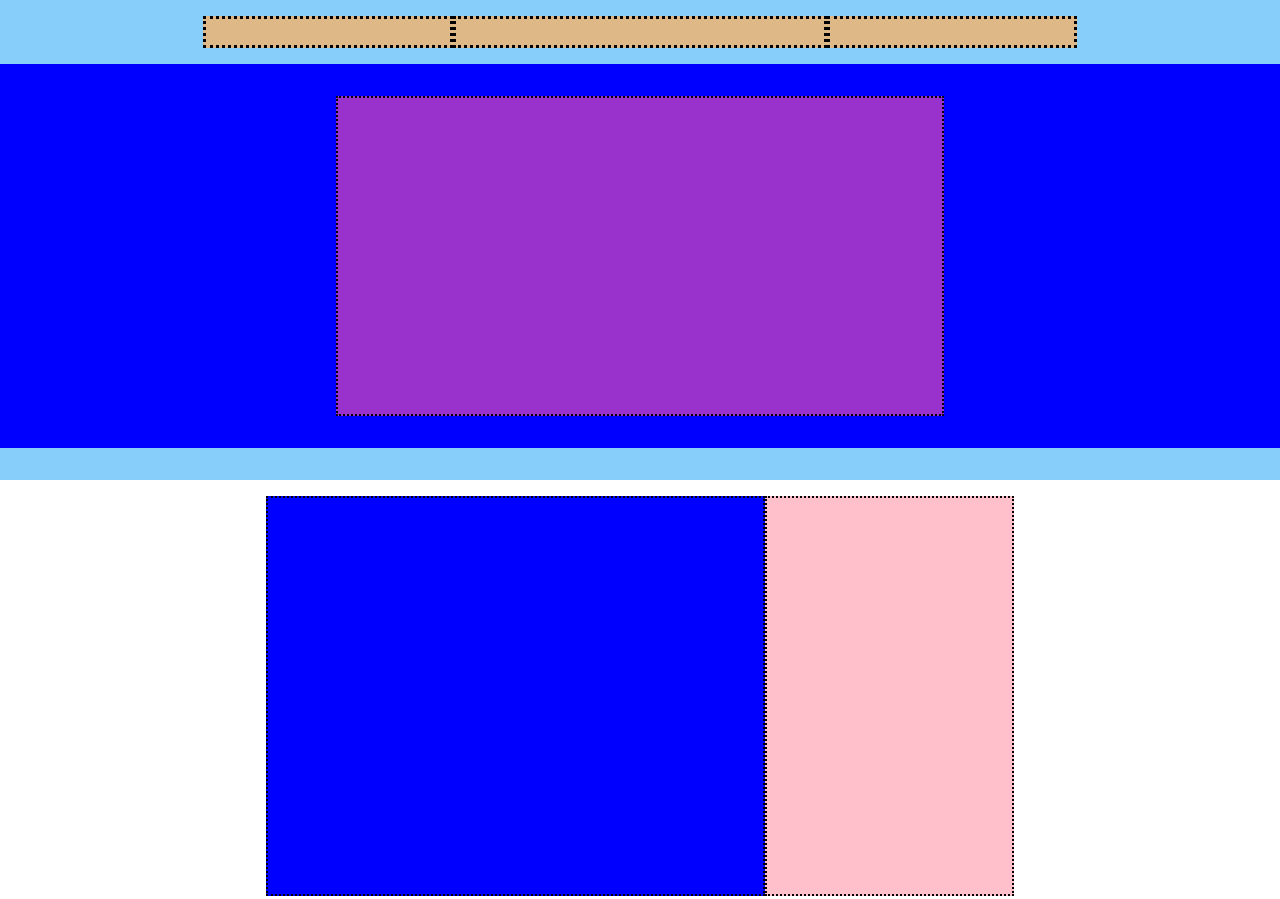
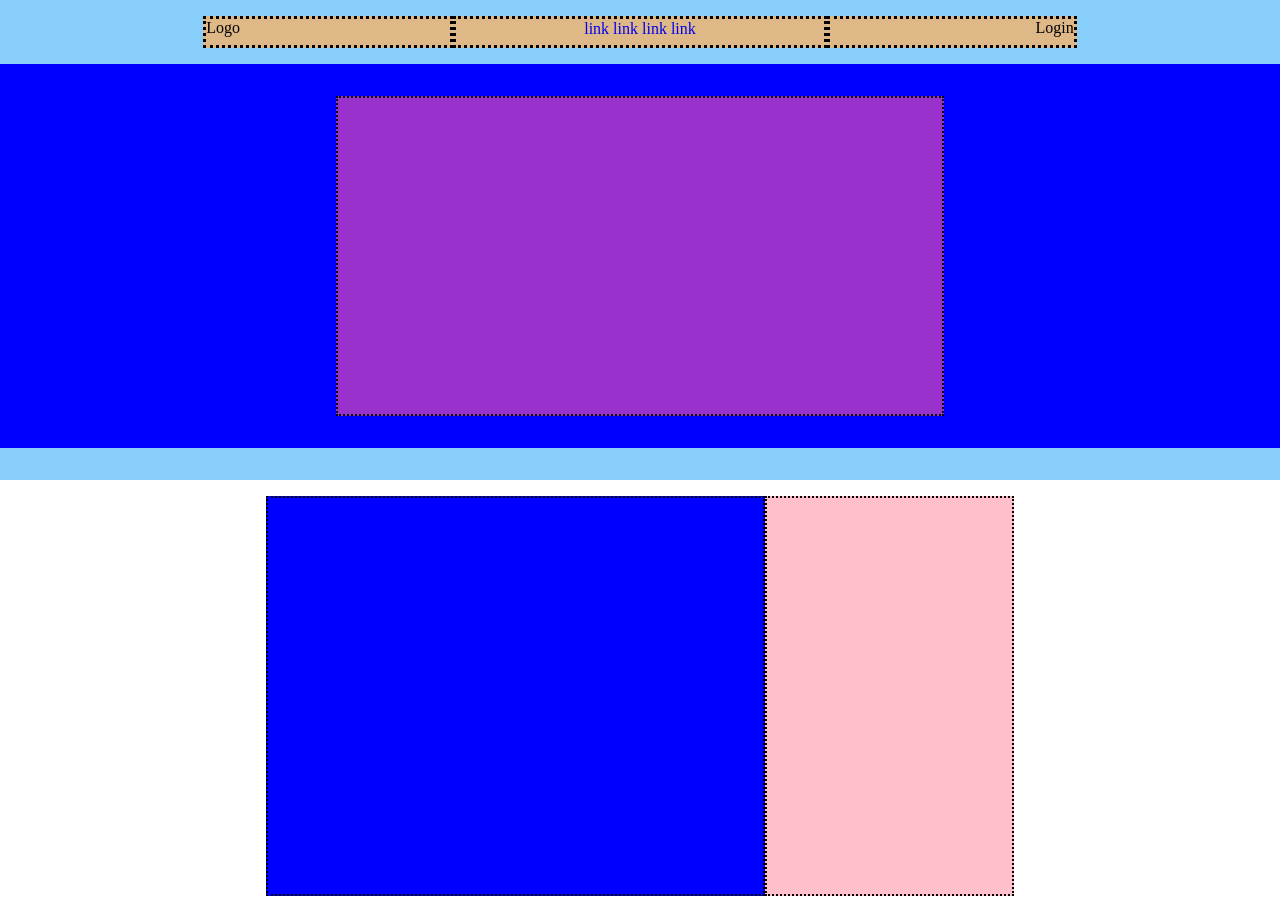
Before and after one commit to davidegiak/htmlcss-struttura-discord, a plain HTML site: page index.html in a window 1280 px wide. Shown: the top 899 px of the page. Drawn offline with Linux system fonts and the light colour scheme.

Commit message:
RIFINITURE

```diff
--- a/CSS/style.css
+++ b/CSS/style.css
@@ -28,6 +28,7 @@ header {
     background-color: burlywood;
     border: 3px black dotted;
     height: 2rem;
+
 }
 
 .banner {
@@ -45,16 +46,25 @@ header {
 
 /* MENU */
 
-.menu {
-    width: 30%;
-}
 
 .logo {
     width: 20%;
 }
 
+.menu {
+    width: 30%;
+    text-align: center;
+    vertical-align: middle;
+    padding: 1px 0 0 0;
+}
+
 .login {
     width: 20%;
+    text-align: end;
+}
+
+.link-menu {
+    text-decoration: none;
 }
 
 /* MAIN */
--- a/index.html
+++ b/index.html
@@ -10,9 +10,14 @@
     <!---------------HEADER------------->
     <header>
         <div class="header flex">
-            <div class="top-bar logo"></div>
-            <div class="top-bar menu"></div>
-            <div class="top-bar login"></div>
+            <div class="top-bar logo">Logo</div>
+            <div class="top-bar menu">
+                <a class="link-menu" href="https://www.google.com">link</a>
+                <a class="link-menu" href="https://www.google.com">link</a>
+                <a class="link-menu" href="https://www.google.com">link</a>
+                <a class="link-menu" href="https://www.google.com">link</a>
+            </div>
+            <div class="top-bar login">Login</div>
         </div>
         <div class="banner flex">
             <div class="banner-caption"></div>
```
